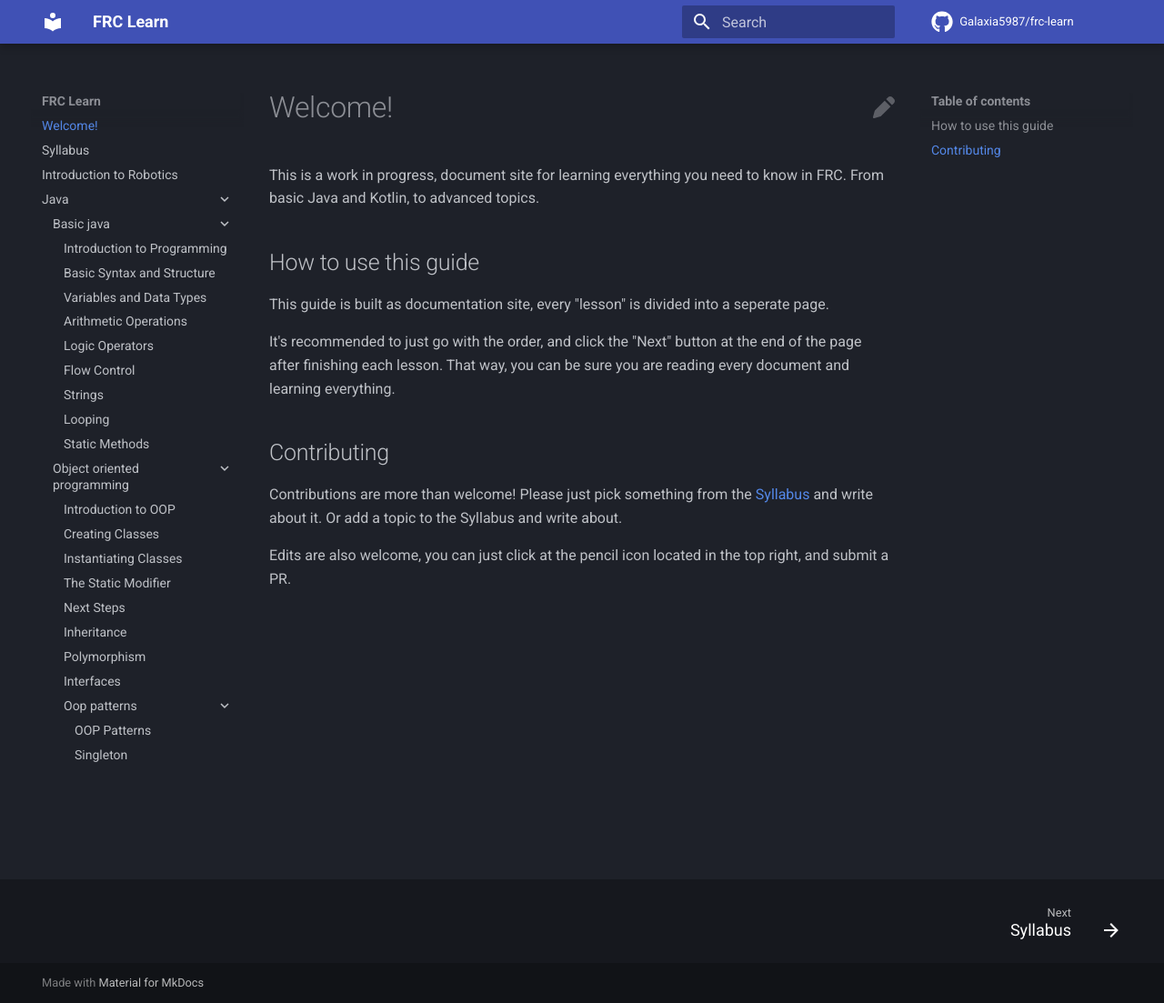
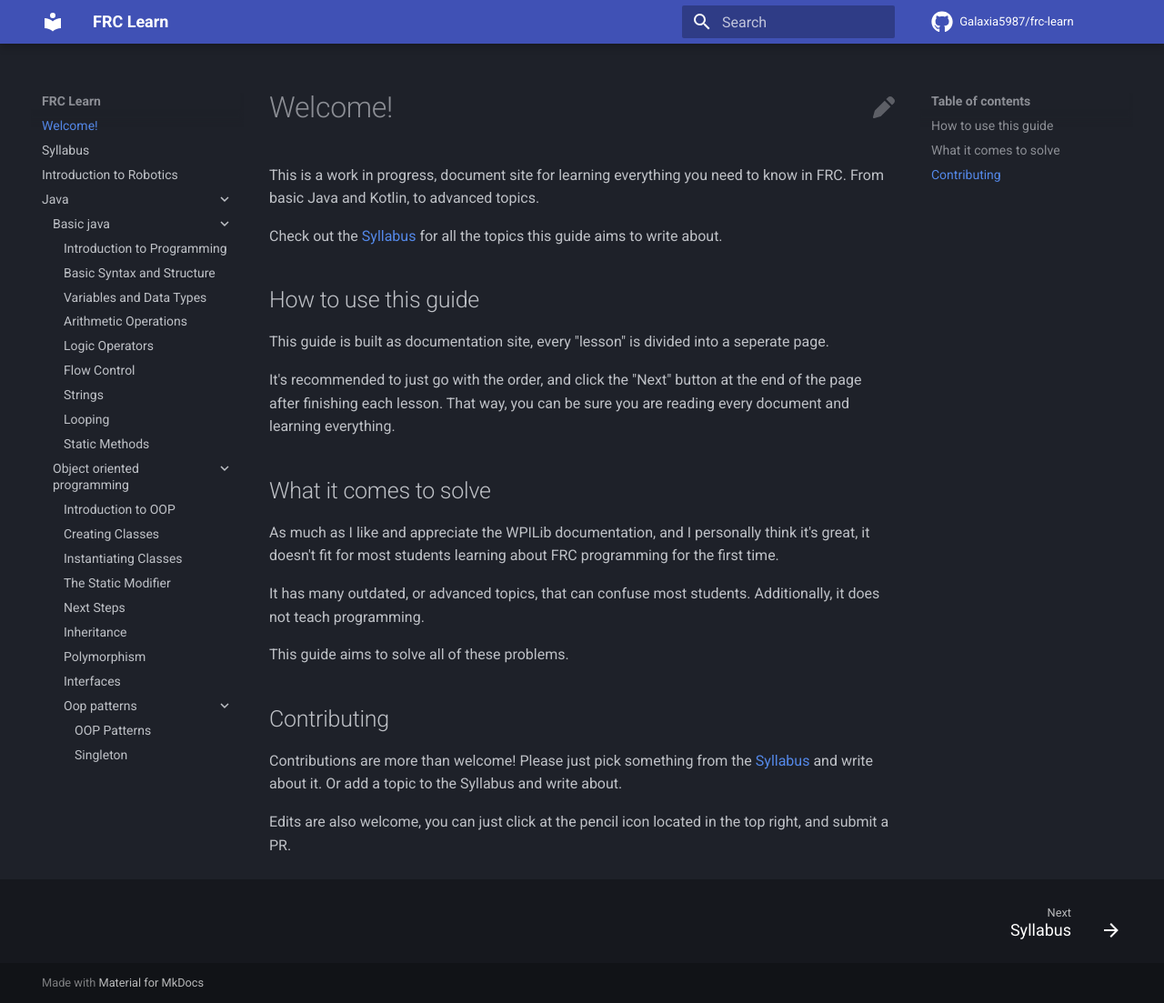
Before and after one commit to Galaxia5987/frc-learn, an MkDocs documentation site: the page built from docs/index.md, in a window 1280 px wide and 1103 px high. Shown: the whole window at 91% size. Built offline with MkDocs 1.6.1 and Material for MkDocs 9.7.7, drawn with Linux system fonts in a browser that asks for light colours; comment, search, counter and statistics services are not loaded.

Commit message:
Update README and index.md again

```diff
--- a/docs/index.md
+++ b/docs/index.md
@@ -1,14 +1,23 @@
 # Welcome!
 
 This is a work in progress, document site for learning everything you need to know in FRC. From basic Java and Kotlin, to advanced topics.
+
+Check out the [Syllabus](1-syllabus.md) for all the topics this guide aims to write about.
 
 ## How to use this guide
 This guide is built as documentation site, every "lesson" is divided into a seperate page.
 
 It's recommended to just go with the order, and click the "Next" button at the end of the page after finishing each lesson. That way, you can be sure you are reading every document and learning everything.
 
+## What it comes to solve
+As much as I like and appreciate the WPILib documentation, and I personally think it's great, it doesn't fit for most students learning about FRC programming for the first time.
+
+It has many outdated, or advanced topics, that can confuse most students. Additionally, it does not teach programming.
+
+This guide aims to solve all of these problems.
+
 ## Contributing
 
-Contributions are more than welcome! Please just pick something from the [Syllabus](./1-syllabus.md) and write about it. Or add a topic to the Syllabus and write about.
+Contributions are more than welcome! Please just pick something from the [Syllabus](1-syllabus.md) and write about it. Or add a topic to the Syllabus and write about.
 
 Edits are also welcome, you can just click at the pencil icon located in the top right, and submit a PR.
```
Also changed, not shown: README.md (+7 -0 lines).
